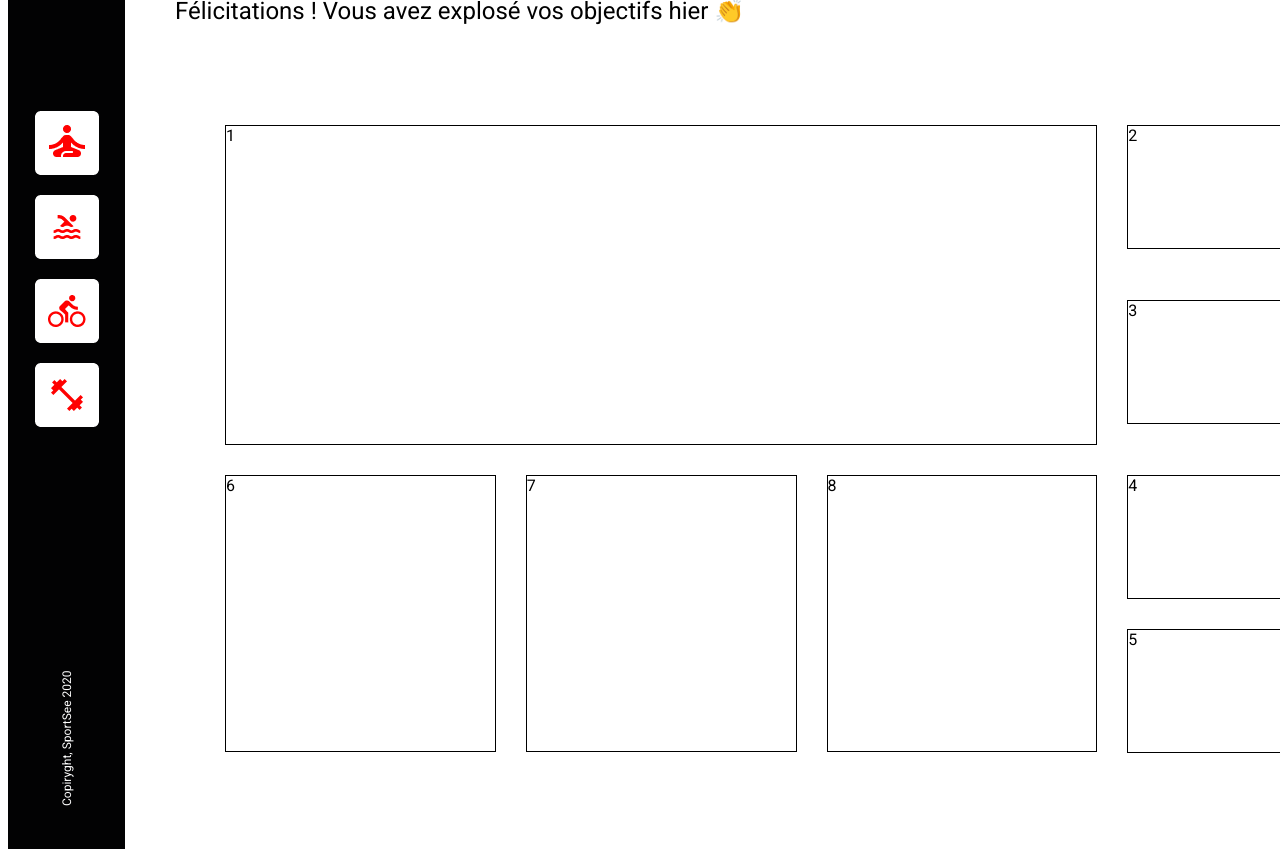
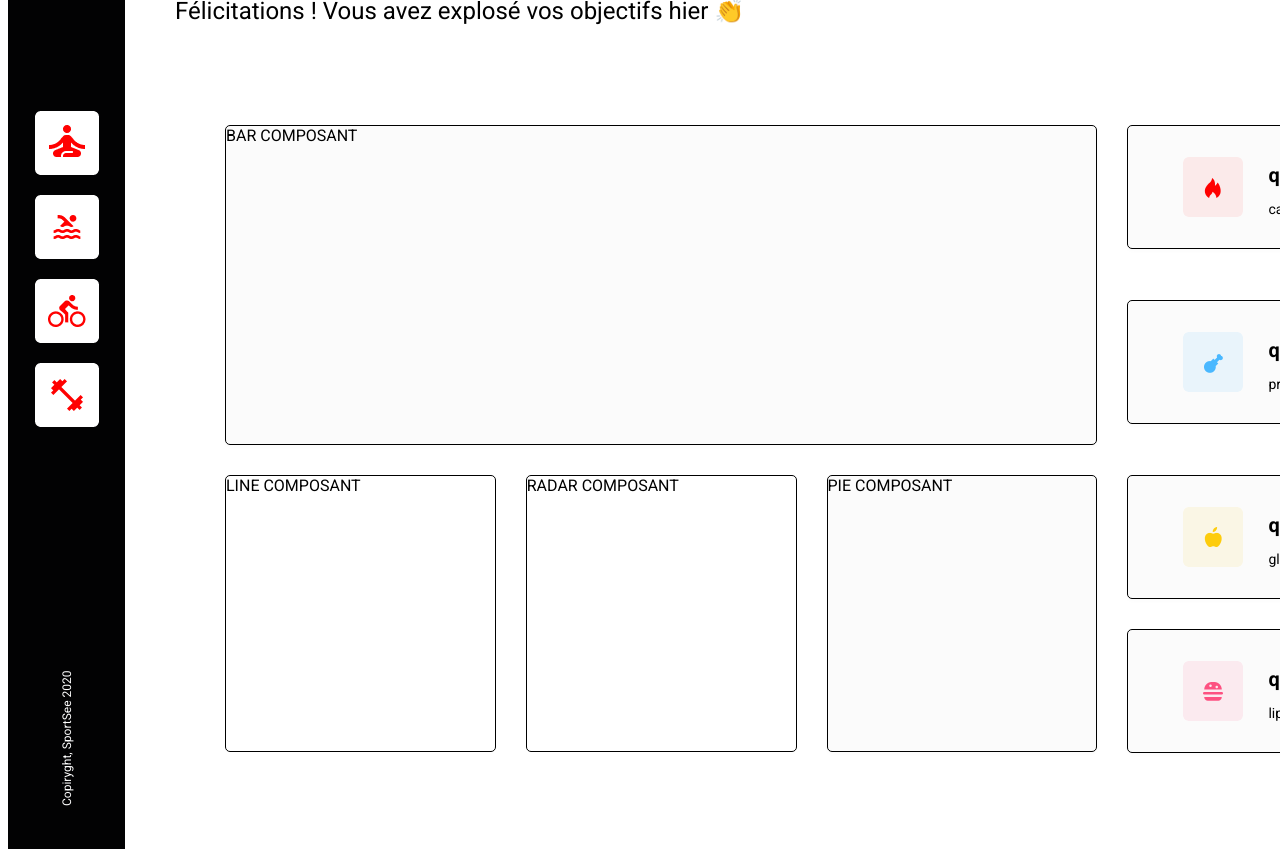
Before and after one commit to DavyHaYehoudi/sportsee, a React (Create React App) app: page / in a window 1280 px wide. Shown: the part 280-1141 px from the top of the page. Built offline with nearby package versions, Linux system fonts and the light colour scheme.

Commit message:
style grid + passage en composants

```diff
--- a/src/components/Bar.jsx
+++ b/src/components/Bar.jsx
@@ -2,7 +2,7 @@ import React from 'react';
 
 const Bar = () => {
     return (
-        <div>
+        <div className='block'>
             BAR COMPOSANT
         </div>
     );
--- a/src/components/Energy.jsx
+++ b/src/components/Energy.jsx
@@ -1,9 +1,13 @@
 import React from 'react';
 
-const Energy = () => {
+const Energy = ({category,icon}) => {
     return (
-        <div>
-            ENERGY COMPOSANT
+        <div className={`block block-energy`}>
+            <img src={icon} alt='icon'/>
+            <div className="energy-details">
+                <p className='energy-quantity'>quantity</p>
+                <p className='energy-category'>{category} </p>
+            </div>
         </div>
     );
 };
--- a/src/components/Line.jsx
+++ b/src/components/Line.jsx
@@ -2,7 +2,7 @@ import React from 'react';
 
 const Line = () => {
     return (
-        <div>
+        <div className='block'>
             LINE COMPOSANT
         </div>
     );
--- a/src/components/Pie.jsx
+++ b/src/components/Pie.jsx
@@ -2,7 +2,7 @@ import React from 'react';
 
 const Pie = () => {
     return (
-        <div>
+        <div className='block'>
             PIE COMPOSANT
         </div>
     );
--- a/src/components/Radar.jsx
+++ b/src/components/Radar.jsx
@@ -2,7 +2,7 @@ import React from 'react';
 
 const Radar = () => {
     return (
-        <div>
+        <div className='block'>
             RADAR COMPOSANT
         </div>
     );
--- a/src/page/Profil.jsx
+++ b/src/page/Profil.jsx
@@ -1,5 +1,14 @@
 import React from "react";
 import AsideBar from "../layout/AsideBar";
+import Bar from "../components/Bar";
+import Energy from "../components/Energy";
+import Line from "../components/Line";
+import Radar from "../components/Radar";
+import Pie from "../components/Pie";
+import kal from "../image/kal.png";
+import prot from "../image/prot.png";
+import gluc from "../image/gluc.png";
+import lip from "../image/lip.png";
 
 const Profil = () => {
   return (
@@ -11,14 +20,14 @@ const Profil = () => {
         </h1>
         <h2>Félicitations ! Vous avez explosé vos objectifs hier 👏</h2>
         <div class="profil-container-blocs">
-          <div class="block">1</div>
-          <div class="block">2</div>
-          <div class="block">3</div>
-          <div class="block">4</div>
-          <div class="block">5</div>
-          <div class="block">6</div>
-          <div class="block">7</div>
-          <div class="block">8</div>
+          <Bar />
+          <Energy icon={kal} category="calories" />
+          <Energy icon={prot} category="protéines" />
+          <Energy icon={gluc} category="glucides" />
+          <Energy icon={lip} category="lipides" />
+          <Line />
+          <Radar />
+          <Pie />
         </div>
       </div>
     </div>
--- a/src/style/page/profil.css
+++ b/src/style/page/profil.css
@@ -6,9 +6,11 @@
     flex: 1;
     padding: 50px;
 }
-.profil h1{
+
+.profil h1 {
     font-size: var(--sizeH1);
 }
+
 .profil h2 {
     font-weight: normal;
     font-size: var(--sizeH2);
@@ -33,13 +35,17 @@
 
 .block {
     border: 1px solid black;
+    border-radius: var(--radius);
 }
 
 /* 1ère colonne - 1ère zone */
 .block:first-child {
     grid-area: daily;
     height: 320px;
+    background: var(--gray);
+    box-shadow: 0 2px 4px 0 rgba(0, 0, 0, 0.0212);
 }
+
 /* 1ère colonne - 2ème zone */
 
 .block:nth-child(6) {
@@ -52,6 +58,8 @@
 
 .block:nth-child(8) {
     grid-area: pie;
+    background: var(--gray);
+    box-shadow: 0 2px 4px 0 rgba(0, 0, 0, 0.0212);
 }
 
 /* 2ème colonne */
@@ -82,4 +90,28 @@
 .block:nth-child(4),
 .block:nth-child(5) {
     height: 124px;
+    background: var(--gray);
 }
+
+.block-energy{
+    display: flex;
+    align-items: center;
+    justify-content: center;
+    gap: 25px;
+    border-radius: var(--radius);
+    box-shadow: 0 2px 4px 0 rgba(0, 0, 0, 0.0212);
+}
+.block-energy img{
+   width: 60px;
+   height: 60px;
+   border-radius: var(--radius);
+}
+.energy-quantity{
+    font-size: var(--sizeEnergyQuantity);
+    font-weight: 700;
+    margin-block-end: 0;
+}
+.energy-category{
+    font-size: var(--sizeEnergyCategory);
+    font-weight: 400;
+}
--- a/src/style/variables.css
+++ b/src/style/variables.css
@@ -3,6 +3,7 @@
     --blackNav: #020203;
     --white: #FFFFFF;
     /*Background-color graphs*/
+    --gray: #FBFBFB;
     --redBar: #E60000;
     --redLine: #FF0000;
     --blackRadar: #282D30;
@@ -10,9 +11,14 @@
     /*FONT SIZE*/
     --sizeTab: 1.5rem;
     --size-copyright: 0.75rem;
-    --sizeH1:3rem;
-    --sizeH2:1.5rem;
+    --sizeH1: 3rem;
+    --sizeH2: 1.5rem;
+    --sizeEnergyQuantity: 1.25rem;
+    --sizeEnergyCategory: 0.875rem;
 
     /*COLOR TEXT*/
     --firstName: #E60000;
+
+    /*BORDER RADIUS*/
+    --radius: 5px;
 }
```
